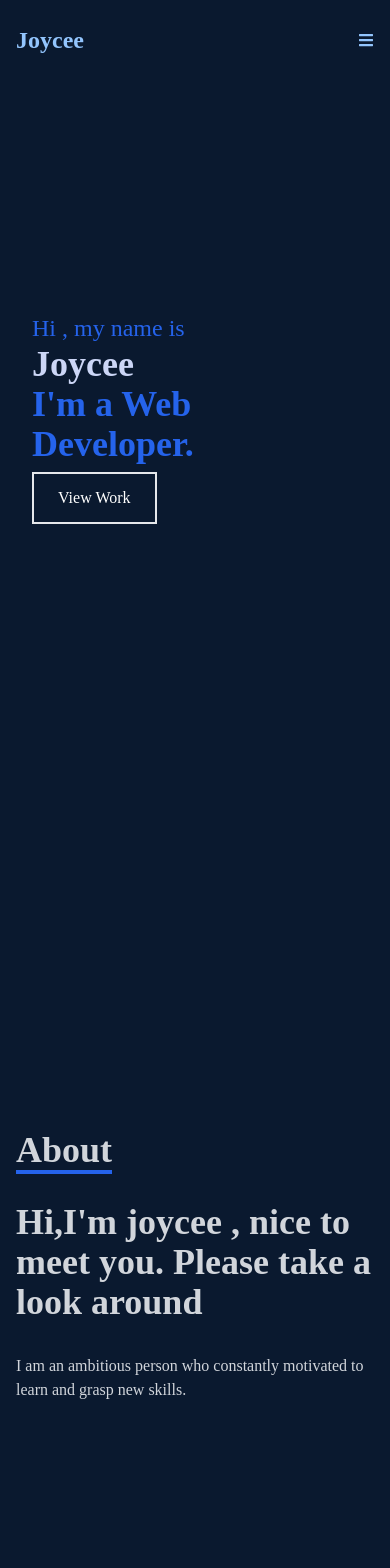
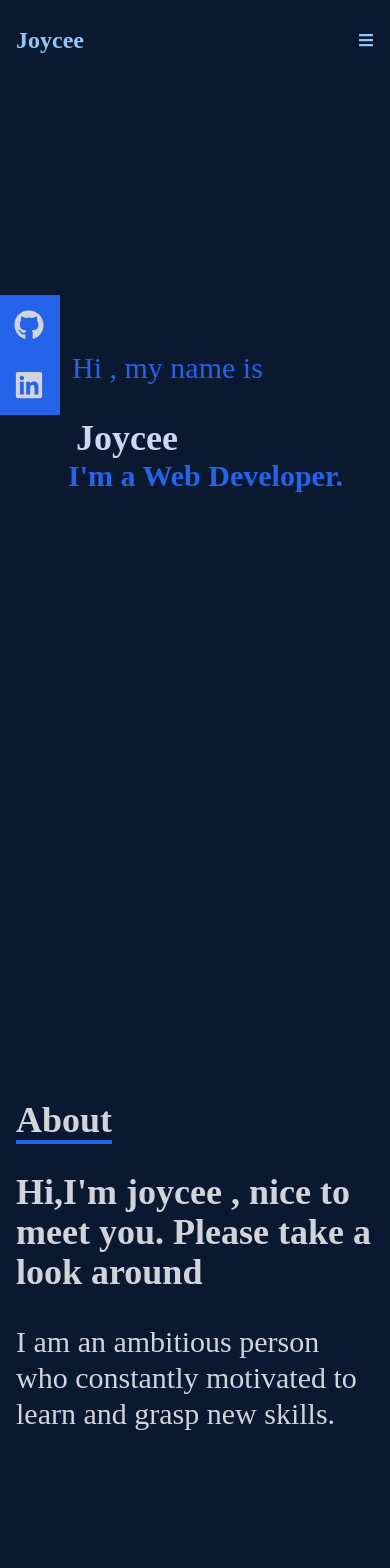
Before and after one commit to Joycee-Alfred-Nirmal/joycee-portfolio, a React (Create React App) app in the folder react-portfolio/my-app/: page / in a window 390 px wide. Shown: the top 1568 px of the page. Built offline with nearby package versions, Linux system fonts and the light colour scheme.

Commit message:
completed

```diff
--- a/react-portfolio/my-app/src/App.js
+++ b/react-portfolio/my-app/src/App.js
@@ -1,9 +1,9 @@
 import About from "./components/About";
-import Contact from "./components/Contact";
 import Home from "./components/Home";
 import Navbar from "./components/Navbar";
 import Projects from "./components/Projects";
 import Skills from "./components/Skills";
+import Contact from "./components/Contact";
 
 function App() {
   return (
@@ -15,6 +15,7 @@ function App() {
    <Projects/>
    <Contact/>
 
+
   </div>
   );
 }
--- a/react-portfolio/my-app/src/components/About.jsx
+++ b/react-portfolio/my-app/src/components/About.jsx
@@ -15,7 +15,7 @@ const About = () => {
                     <p>Hi,I'm joycee , nice to meet you. Please take a look around </p>
                     </div>
                     <div>
-                        <p>
+                        <p className='text-3xl'>
                         I am an ambitious person who constantly motivated to learn and grasp new skills.
                         </p>
                     </div>
--- a/react-portfolio/my-app/src/components/Contact.jsx
+++ b/react-portfolio/my-app/src/components/Contact.jsx
@@ -2,20 +2,13 @@ import React from 'react'
 
 const Contact = () => {
   return (
-   <div  name='contact' className='w-full h-screen bg-[#0a192f] text-gray-300'>
-    <div className='flex flex-col justify-center items-center w-full h-full '>
-        <div  className='max-w-[1000px] w-full grid grid-cols-2 gap-8'>
-            <div className='sm:text-right pb-8 pl-4 '>
-            <p className='text-4xl font-bold inline border-b-4 border-blue-600'>Contact</p>
-
-
-
+   <div name='contact' className='w-full h-screen bg-[#0a192f] text-gray-300'>
+     <div className='max-w-[1000px] mx-auto p-4 flex flex-col justify-center w-full h-full '>
+            <div>
+                <p className='text-4xl font-bold inline border-b-4 border-blue-600 '>Contact </p>
+                <p className='text-gray-300 text-2xl py-4'> Shoot me an email - joyceenirmal123@gmail.com</p>
             </div>
-
-        </div>
-
-    </div>
-
+   </div>
    </div>
   )
 }
--- a/react-portfolio/my-app/src/components/Home.jsx
+++ b/react-portfolio/my-app/src/components/Home.jsx
@@ -6,13 +6,9 @@ const Home = () => {
     <div name='home' className='w-full h-screen bg-[#0a192f]'>
 
       <div className='max-w-[1000px] mx-auto px-8 flex flex-col justify-center h-full '>
-        <p className='text-blue-600 text-2xl'> Hi , my name is </p>
-        <h1 className='text-4xl sm:text-7xl font-bold text-[#ccd6f6] '> Joycee </h1>
-        <h2 className='text-blue-600 font-bold text-4xl'> I'm a Web Developer.</h2>
-
-        <div>
-          <button className='text-white border-2 px-6 py-3 my-2 flex items-center hover:border-blue-600'> View Work</button>
-        </div>
+        <p className='text-blue-600 text-3xl sm: pb-8 pl-10'> Hi , my name is </p>
+        <h1 className='text-4xl sm:text-7xl pl-11 font-bold text-[#ccd6f6] '> Joycee </h1>
+        <h2 className='text-blue-600 font-bold text-3xl pl-9 '> I'm a Web Developer.</h2>
 
       </div>
 
--- a/react-portfolio/my-app/src/components/Navbar.jsx
+++ b/react-portfolio/my-app/src/components/Navbar.jsx
@@ -1,7 +1,5 @@
 import React , {useState}from 'react';
 import {FaBars , FaGithub, FaLinkedin, FaTimes} from 'react-icons/fa';
-import { HiOutlineMail } from 'react-icons/hi';
-import {BsFillPersonLinesFill} from 'react-icons/bs';
 import { Link } from 'react-scroll'
 
 
@@ -29,7 +27,10 @@ const Navbar = () => {
           <li>
              <Link to="projects" smooth={true} duration={500} >Projects</Link>
           </li>
-          <li> <Link to="contact" smooth={true} duration={500}>Contact </Link></li>
+          <li>
+             <Link to="contact" smooth={true} duration={500} >Contact</Link>
+          </li>
+
 
         </ul>
      </div>
@@ -46,28 +47,16 @@ const Navbar = () => {
             <Link onClick={handleClick} to="about" smooth={true} duration={500} >About</Link></li>
           <li className='py-6 text-4xl'>
              <Link onClick={handleClick} to="projects" smooth={true} duration={500} >Projects</Link></li>
-          <li className='py-6 text-4xl'>
+             <li className='py-6 text-4xl'>
              <Link onClick={handleClick} to="contact" smooth={true} duration={500} >Contact</Link></li>
+
       </ul>
 
       {/* social icons */}
-      <div className='hidden lg:flex fixed flex-col top-[35%] left-0'>
+      <div className='lg:flex fixed flex-col top-[35%] left-0'>
         <ul>
-          <li className='w-[160px] h-[60px] flex justify-between items-center ml-[-100px] hover:ml-[-10px] duration-300 bg-blue-600'>
-            <a className='flex justify-between items-center w-full text-gray-300'
-            href="/">
-              Resume <BsFillPersonLinesFill size={30}/>
-            </a>
-            </li>
 
-            <li className='w-[160px] h-[60px] flex justify-between items-center ml-[-100px] hover:ml-[-10px] duration-300 bg-[#333333]'>
-            <a className='flex justify-between items-center w-full text-gray-300'
-            href="joyceenirmal123@gmail.com">
-              E-mail <HiOutlineMail size={30}/>
-            </a>
-            </li>
-
-            <li className='w-[160px] h-[60px] flex justify-between items-center ml-[-100px] hover:ml-[-10px] duration-300 bg-[#333333]'>
+            <li className='w-[160px] h-[60px] flex justify-between items-center ml-[-100px] hover:ml-[-10px] duration-300 bg-blue-600'>
             <a className='flex justify-between items-center w-full text-gray-300'
             href="https://github.com/dashboard">
               Github <FaGithub size={30}/>
--- a/react-portfolio/my-app/src/components/Skills.jsx
+++ b/react-portfolio/my-app/src/components/Skills.jsx
@@ -22,7 +22,7 @@ const Skills = () => {
                 <p className='py-4'>//These are the technologies I've worked with</p>
             </div>
 
-            <div className='w-full grid grid-cols-2 sm:grid-cols-4 gap-4 text-center py-8'>
+            <div className='w-full grid grid-cols-3 sm:grid-cols-4 gap-4 text-center py-8'>
                 <div className='shadow-md shadow-[#040c16] hover:scale-110 duration-500'>
                     <img className='w-20 mx-auto' src={java} alt='java.png'/>
                     <p className='my-4'>JAVA</p>
```
